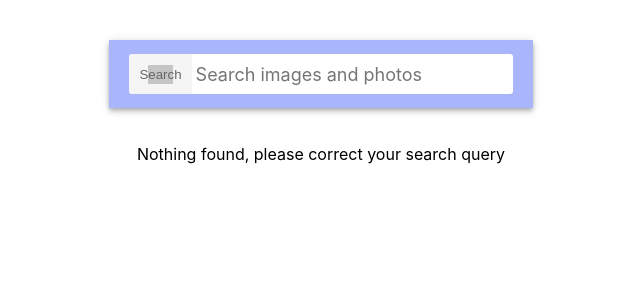
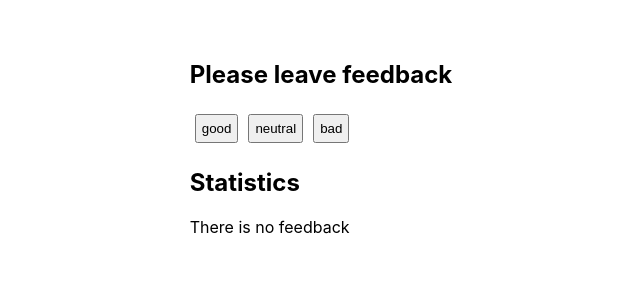
Before and after one commit to evgeniimironenko/React, a React (Create React App) app in the folder app/: page / in a window 1280 px wide. Shown: the top 300 px of the page, without its empty margins (319-959 px from the left). Built offline with nearby package versions, Linux system fonts and the light colour scheme; grey boxes are pictures that could not be loaded.

Commit message:
refactor: feedback component rewrite on hooks

```diff
--- a/app/src/App.js
+++ b/app/src/App.js
@@ -1,9 +1,10 @@
+import Feedback from "./components/hw-1/feedback/Feedback";
 import Gallery from "./components/hw-3/gallery/Gallery";
 
 function App() {
   return (
     <main>
-      <Gallery />
+      <Feedback/>
     </main>
   );
 }
--- a/app/src/components/hw-1/feedback/Feedback.jsx
+++ b/app/src/components/hw-1/feedback/Feedback.jsx
@@ -1,51 +1,55 @@
-import { Component } from "react";
+import { useEffect, useState } from "react";
 import Statistics from "./statistics/Statistics";
 import FeedbackOptions from "./feedbackOptions/FeedbackOptions";
 import Section from "./section/Section";
 import Notification from "./notification/Notification";
 
-class Feedback extends Component {
-  state = {
-    good: 0,
-    neutral: 0,
-    bad: 0,
-  };
+function Feedback() {
+  const [good, setGood] = useState(0);
+  const [neutral, setNeutral] = useState(0);
+  const [bad, setBad] = useState(0);
+  const [total, setTotal] = useState(0);
+  const [positive, setPositive] = useState(0);
+  const options = ["good", "neutral", "bad"];
 
-  handleFeedback = (type) => {
-    this.setState((prevState) => ({ [type]: prevState[type] + 1 }));
-  };
+  function handleFeedback(option) {
+    switch (option) {
+      case "good":
+        setGood((good) => good + 1);
+        break;
+      case "neutral":
+        setNeutral((neutral) => neutral + 1);
+        break;
+      case "bad":
+        setBad((bad) => bad + 1);
+        break;
+      default:
+        return;
+    }
+  }
 
-  countTotalFeedback = () => {
-    const { good, neutral, bad } = this.state;
-    return good + neutral + bad;
-  };
+  useEffect(() => {
+    const newTotal = good + neutral + bad;
+    setTotal(newTotal);
+  }, [good, neutral, bad]);
 
-  countPositiveFeedbackPercentage = () => {
-    const { good } = this.state;
-    const total = this.countTotalFeedback();
-    return total ? Math.round((good / total) * 100) + "%" : 0;
-  };
+  useEffect(() => {
+    const newPositive = total ? Math.round((good / total) * 100) + "%" : "0%";
+    setPositive(newPositive);
+  }, [good, total]);
 
-  render() {
-    const { good, neutral, bad } = this.state;
-    const totalFeedback = this.countTotalFeedback();
-    const positive = this.countPositiveFeedbackPercentage();
-    const options = ["good", "neutral", "bad"];
   return (
     <section>
       <Section title="Please leave feedback">
-          <FeedbackOptions
-            options={options}
-            onLeaveFeedback={this.handleFeedback}
-          />
+        <FeedbackOptions options={options} onLeaveFeedback={handleFeedback} />
       </Section>
       <Section title="Statistics">
-          {totalFeedback > 0 ? (
+        {total > 0 ? (
           <Statistics
             good={good}
             neutral={neutral}
             bad={bad}
-              totalFeedback={totalFeedback}
+            totalFeedback={total}
             positive={positive}
           />
         ) : (
@@ -55,6 +59,5 @@ class Feedback extends Component {
     </section>
   );
 }
-}
 
 export default Feedback;
```
Lines whose indentation alone changed are shown as unchanged.
